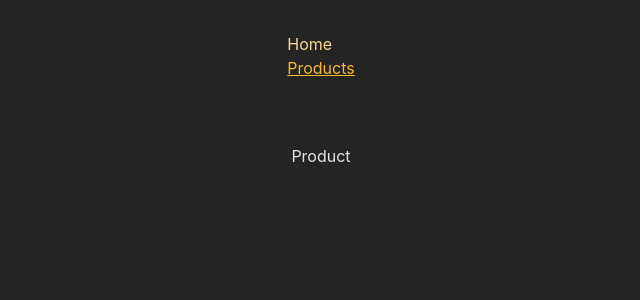
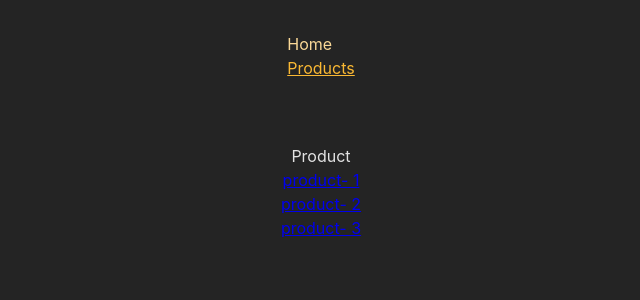
Before and after one commit to tushalbarvaliya/react-section-22, a React (Create React App) app: page /products in a window 1280 px wide. Shown: the top 300 px of the page, without its empty margins (319-959 px from the left). Built offline with nearby package versions, Linux system fonts and the light colour scheme.

Commit message:
fix : make dynamic link for products

```diff
--- a/src/pages/Product.jsx
+++ b/src/pages/Product.jsx
@@ -1,9 +1,24 @@
-import React from 'react'
-
+import React from "react";
+import { Link } from "react-router-dom";
+const PRODUCTS = [
+  { id: "p1", title: "product- 1 " },
+  { id: "p2", title: "product- 2 " },
+  { id: "p3", title: "product- 3 " },
+];
 function Product() {
   return (
-    <div>Product</div>
-  )
+    <main>
+      <div>Product</div>
+      <ul>
+        {PRODUCTS.map((product) => (
+          <li key={product.id}>
+            <Link to={`/products/${product.id}`}>{product.title}</Link>
+          </li>
+        ))}
+        <li></li>
+      </ul>
+    </main>
+  );
 }
 
-export default Product
+export default Product;
```
